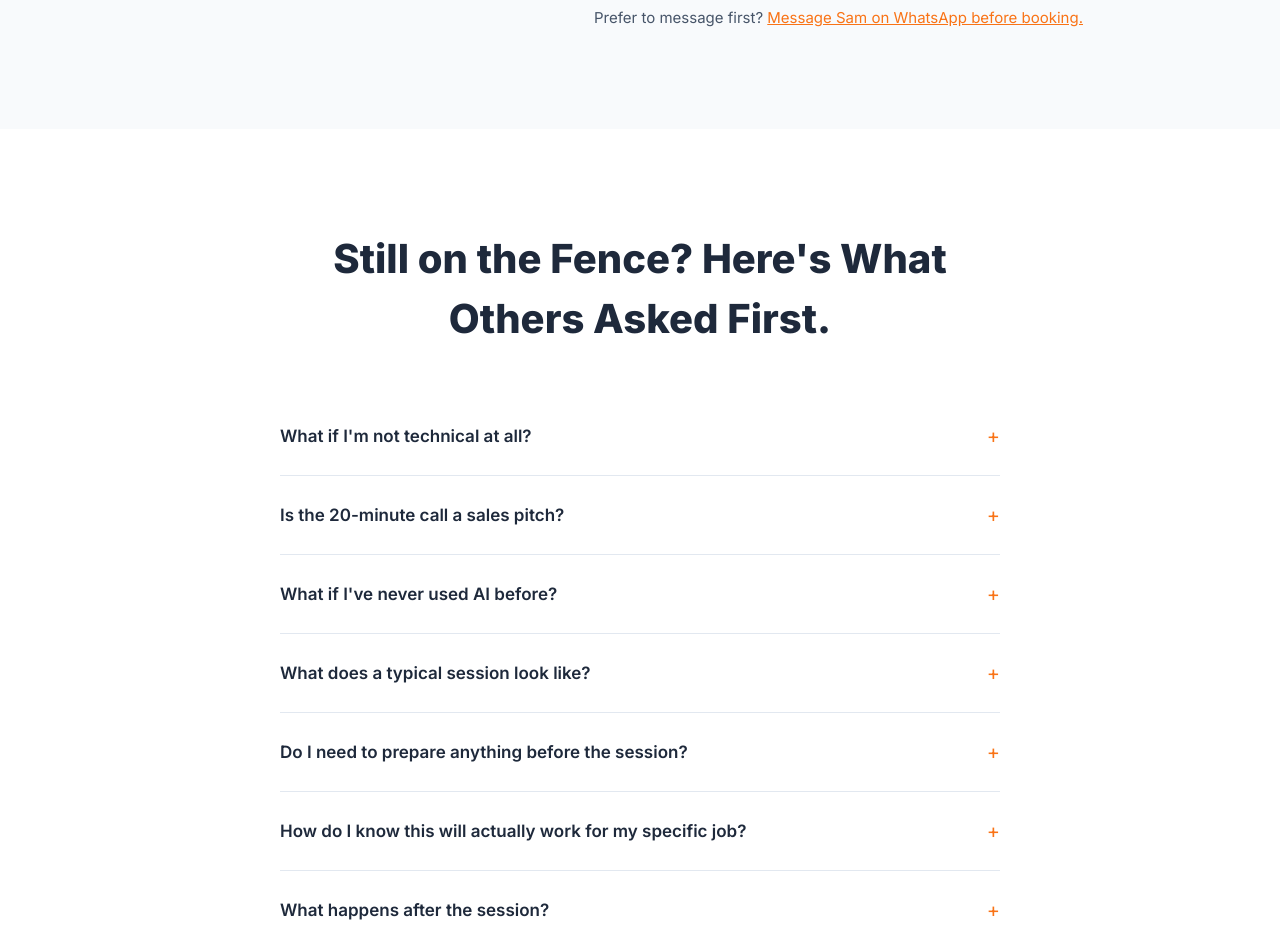
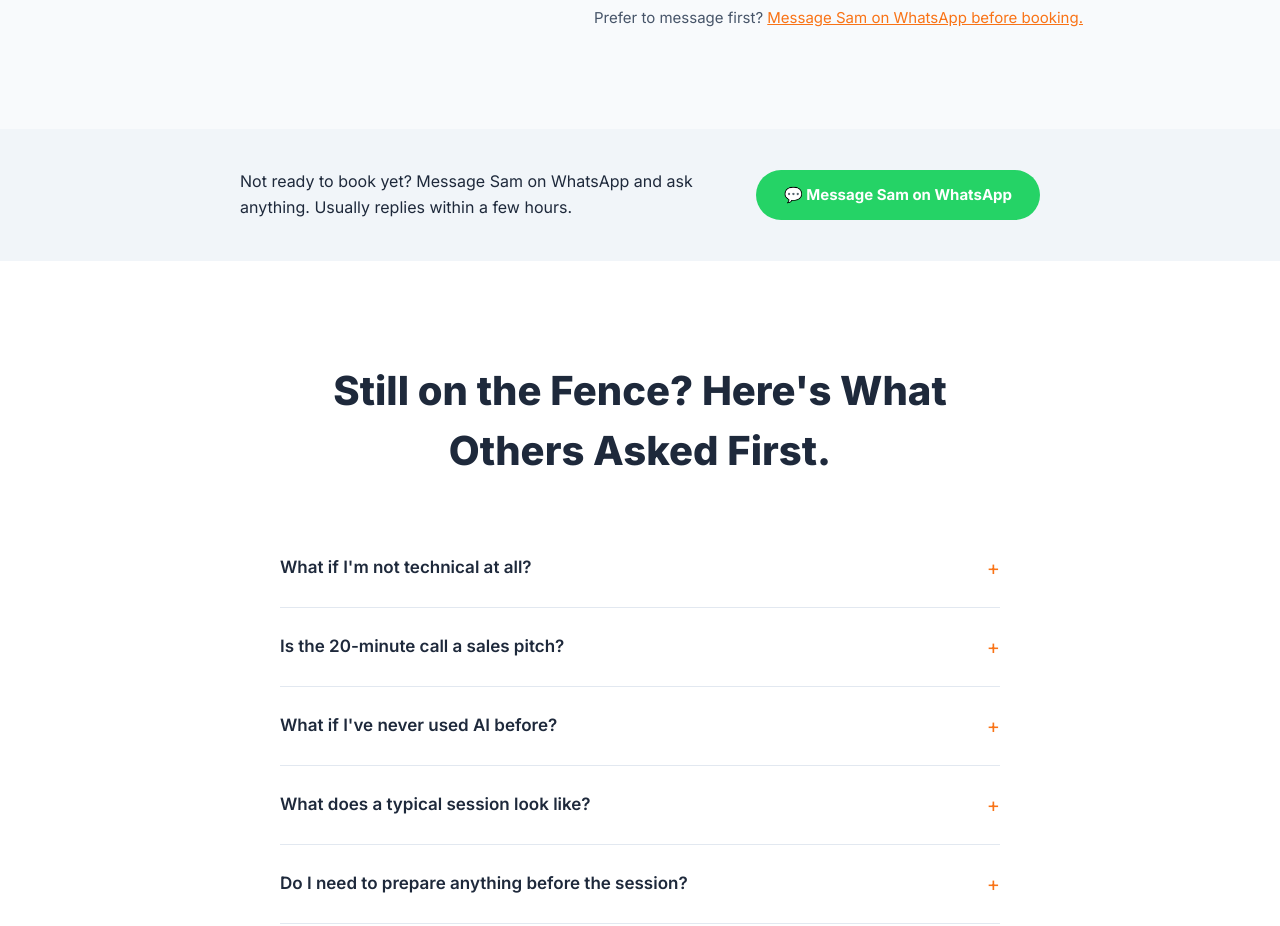
Before and after one commit to samkershner1234-aisk/ai-with-sam, a React (Vite) app: page / in a window 1280 px wide. Shown: the part 8320-9246 px from the top of the page. Built offline with nearby package versions, Linux system fonts and the light colour scheme.

Commit message:
Update Home.jsx

```diff
--- a/src/pages/Home.jsx
+++ b/src/pages/Home.jsx
@@ -24,6 +24,12 @@ export default function Home() {
 <PricingSection />
 <GuaranteeSection />
 <BioSection />
+<section style={{background:" #F1F5F9",padding:"40px 24px"}}>
+<div style={{maxWidth:"800px",margin:"0 auto",display:"flex",flexWrap:"wrap",alignItems:"center",justifyContent:"space-between",gap:"20px"}}>
+<p style={{color:" #1E293B",fontSize:"16px",lineHeight:1.6,margin:0,flex:1,minWidth:"200px"}}>Not ready to book yet? Message Sam on WhatsApp and ask anything. Usually replies within a few hours.</p>
+<a href="https://wa.me/972526198680" target="_blank" rel="noopener noreferrer" style={{background:" #25D366",color:" #FFFFFF",fontWeight:700,fontSize:"15px",padding:"14px 28px",borderRadius:"50px",textDecoration:"none",whiteSpace:"nowrap",flexShrink:0}}>&#128172; Message Sam on WhatsApp</a>
+</div>
+</section>
 <FAQSection />
 <ClosingCTA />
 <Footer />
```
Lines whose indentation alone changed are shown as unchanged.
